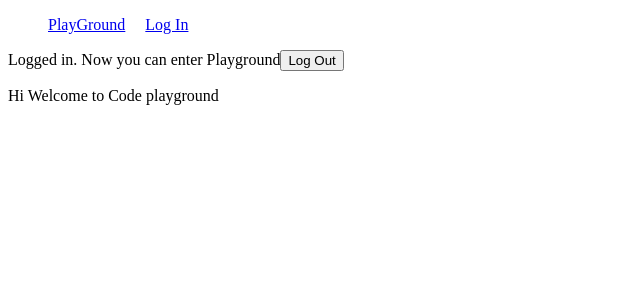
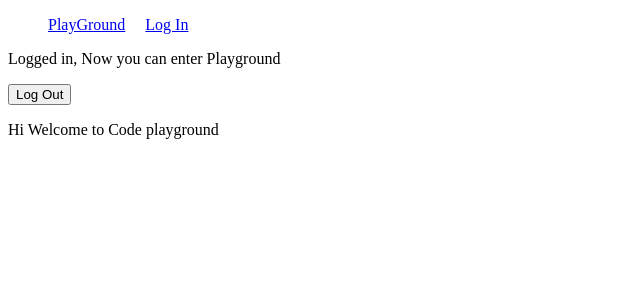
Before and after one commit to acciojob/code-playground-ManimehalaiAnandaraj, a React app: page /login in a window 1280 px wide. Both pictures are taken after a click on the button "Log In". Shown: the top 300 px of the page, without its empty margins (0-640 px from the left). Built offline with nearby package versions, Linux system fonts and the light colour scheme.

Commit message:
Completed assignment

```diff
--- a/src/components/App.js
+++ b/src/components/App.js
@@ -27,11 +27,11 @@ const App = () => {
           <div>
             {isAuthenticated ? (
               <>
-                <span>Logged in. Now you can enter Playground</span>
+                <p>Logged in, Now you can enter Playground</p>
                 <button onClick={handleLogout}>Log Out</button>
               </>
             ) : (
-              <span>You are not authenticated,Please login first</span>
+              <span>You are not authenticated, Please login first</span>
             )}
           </div>
         </nav>
```
